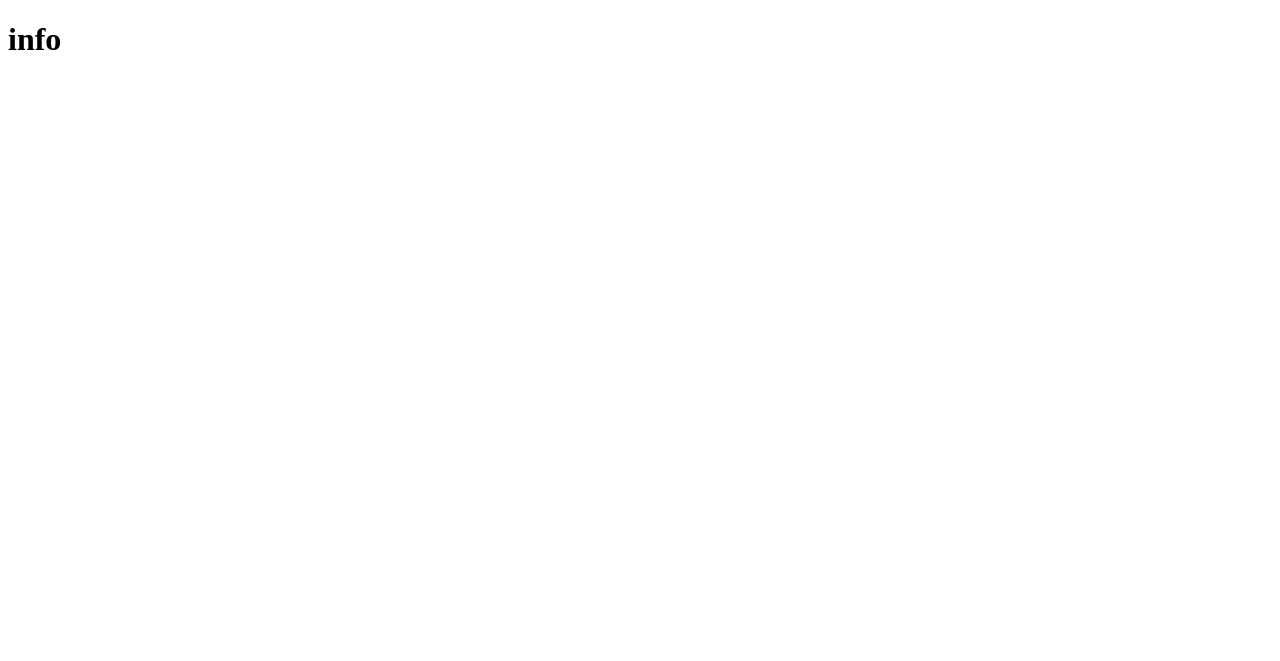
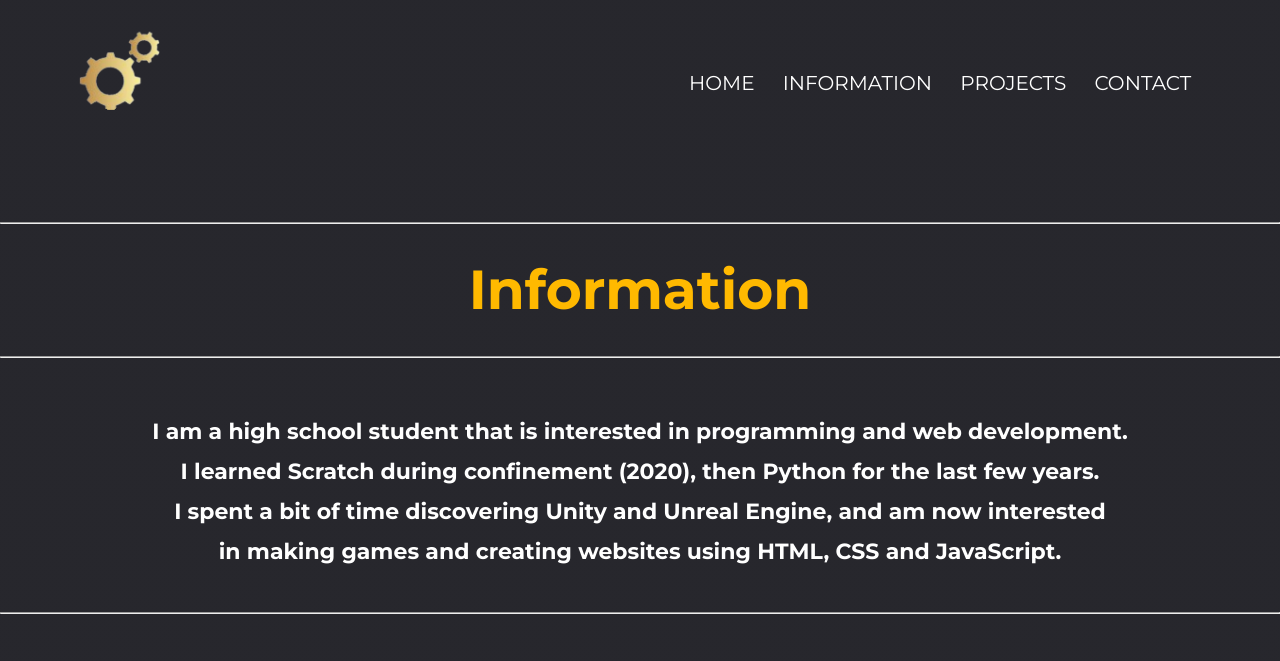
Before and after one commit to gr8g29/gr8g29.github.io, a plain HTML site: page information.html in a window 1280 px wide. Drawn offline with Linux system fonts and the light colour scheme.

Commit message:
Add files via upload

```diff
--- a/information.html
+++ b/information.html
@@ -4,10 +4,45 @@
     <meta charset="UTF-8">
     <meta name="viewport" content="width=device-width, initial-scale=1.0">
     <title>Portfolio</title>
-</head>
+    <link rel="stylesheet" href="styleindex.css">
+    <link rel="preconnect" href="https://fonts.googleapis.com">
+    <link rel="preconnect" href="https://fonts.gstatic.com" crossorigin>
+    <link href="https://fonts.googleapis.com/css2?family=Montserrat:ital,wght@0,100..900;1,100..900&display=swap" rel="stylesheet">
+    <link rel="icon" type="image/png" href="favicon.png">
+    </head>
 
 <body>
-    <h1>info</h1>
+    <section class="header">
+        <nav>
+            <a href="home.html"><img src="logo.png"></a>
+            <div class="nav-links">
+                <ul>
+                    <li><a href="home.html">HOME </a></li>
+                    <li><a href="information.html">INFORMATION</a></li>
+                    <li><a href="projects.html">PROJECTS</a></li>
+                    <li><a href="contact.html">CONTACT</a></li>
+                </ul>
+            </div>
+        </nav>
+
+        <div class="Information-text-box">
+            <hr>
+            <br>
+            <h1>Information</h1>
+            <br>
+            <hr>
+            <br>
+            <h4>I am a high school student that is interested in programming and web development.<br>
+                I learned <b>Scratch</b> during confinement (2020), then <b>Python</b> for the last few years. <br>
+                I spent a bit of time discovering <b>Unity</b> and <b>Unreal Engine</b>, and am now interested<br>
+                in making games and creating websites using <b>HTML</b>, <b>CSS</b> and <b>JavaScript</b>. </h4>
+            <hr>
+            <br>
+        </div>
+    </section>
+
+
+
 </body>
 
 </html>
--- a/styleindex.css
+++ b/styleindex.css
@@ -102,6 +102,36 @@ nav img{
     font-size: 22px;
     line-height: 25px;
     color: white;
+    text-decoration: none;
+}
+
+.contactMe-text-box a{
+    text-decoration: none;
+}
+
+.Information-text-box{
+    width: 100%;
+    color: white;
+    position: absolute;
+    top: 55%;
+    left: 50%;
+    transform: translate(-50%, -50%);
+    text-align: center;
+    line-height: 44px;
+}
+
+.Information-text-box h1{
+    font-size: 55px;
+    color: #FFB900;
+}
+
+.Information-text-box h4{
+    margin: 10px 0 40px;
+    font-size: 22px;
+    line-height: 25px;
+    color: white;
+    text-decoration: none;
+    line-height: 40px;
 }
 
 .projects-button{
```
Also changed, not shown: contact.html (+6 -6 lines), home.html (+5 -5 lines), favicon.png.
